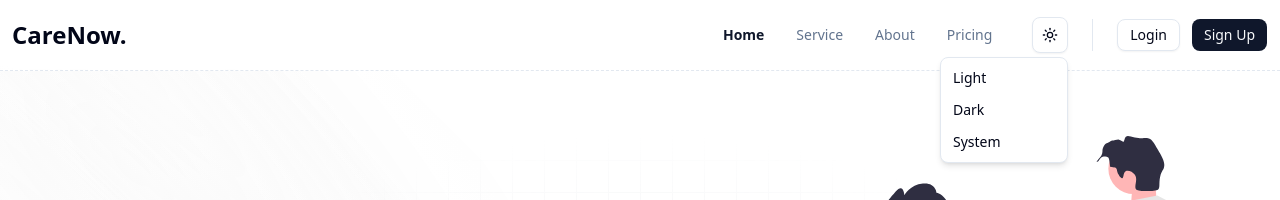
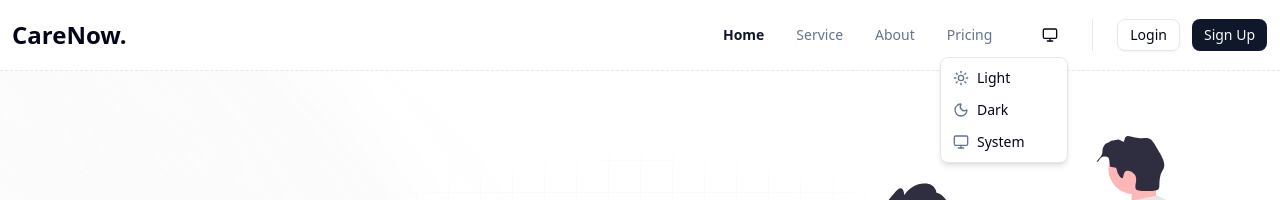
Before and after one commit to naims6/CareNow, a Next.js app: page / in a window 1280 px wide. Both pictures are taken after a click on the button "Toggle theme". Shown: the top 200 px of the page. Built offline with nearby package versions, Linux system fonts and the light colour scheme.

Commit message:
fix: Hydration Mismatch problem in theme

```diff
--- a/src/app/(root)/page.tsx
+++ b/src/app/(root)/page.tsx
@@ -3,7 +3,7 @@ import HeroSection from "@/src/components/Home/HeroSection";
 
 export default function Home() {
   return (
-    <div className="pt-16">
+    <div className="lg:pt-16">
       <HeroSection />
       <About />
     </div>
--- a/src/components/Navbar.tsx
+++ b/src/components/Navbar.tsx
@@ -6,7 +6,6 @@ import { Button } from "@/src/components/ui/button";
 import React, { useState } from "react";
 import { usePathname } from "next/navigation";
 import { ThemeToggle } from "./ThemeToggle";
-import { Separator } from "./ui/separator";
 
 const menuItems = [
   { name: "Home", href: "/" },
@@ -35,7 +34,10 @@ export const Navbar = () => {
               >
                 <Logo />
               </Link>
-
+              <div className="flex gap-2">
+                <div className="lg:hidden">
+                  <ThemeToggle />
+                </div>
                 <button
                   onClick={() => setMenuState(!menuState)}
                   aria-label={menuState == true ? "Close Menu" : "Open Menu"}
@@ -44,6 +46,7 @@ export const Navbar = () => {
                   <Menu className="in-data-[state=active]:rotate-180 in-data-[state=active]:scale-0 in-data-[state=active]:opacity-0 m-auto size-6 duration-200" />
                   <X className="in-data-[state=active]:rotate-0 in-data-[state=active]:scale-100 in-data-[state=active]:opacity-100 absolute inset-0 m-auto size-6 -rotate-180 scale-0 opacity-0 duration-200" />
                 </button>
+              </div>
             </div>
             {/* right side */}
             <div className="bg-background in-data-[state=active]:block lg:in-data-[state=active]:flex mb-6 hidden w-full flex-wrap items-center justify-end space-y-8 rounded-3xl border p-6 shadow-2xl shadow-zinc-300/20 md:flex-nowrap lg:m-0 lg:flex lg:w-fit lg:gap-6 lg:space-y-0 lg:border-transparent lg:bg-transparent lg:p-0 lg:shadow-none dark:shadow-none dark:lg:bg-transparent">
@@ -69,8 +72,10 @@ export const Navbar = () => {
                   })}
                 </ul>
               </div>
+
+              <div className="hidden lg:block">
                 <ThemeToggle />
-
+              </div>
               <div className="flex w-full flex-col space-y-3 sm:flex-row sm:gap-3 sm:space-y-0 md:w-fit lg:border-l lg:pl-6">
                 <Button asChild variant="outline" size="sm">
                   <Link href="/login">
--- a/src/components/ThemeToggle.tsx
+++ b/src/components/ThemeToggle.tsx
@@ -1,40 +1,54 @@
-"use client"
+"use client";
 
-import * as React from "react"
-import { Moon, Sun } from "lucide-react"
-import { useTheme } from "next-themes"
+import * as React from "react";
+import { Monitor, Moon, Sun } from "lucide-react";
+import { useTheme } from "next-themes";
 
-import { Button } from "@/src/components/ui/button"
+import { Button } from "@/src/components/ui/button";
 import {
   DropdownMenu,
   DropdownMenuContent,
   DropdownMenuItem,
   DropdownMenuTrigger,
-} from "@/src/components/ui/dropdown-menu"
+} from "@/src/components/ui/dropdown-menu";
 
 export function ThemeToggle() {
-  const { setTheme } = useTheme()
+  const { theme, setTheme } = useTheme();
+  const [mounted, setMounted] = React.useState(false);
+
+  React.useEffect(() => {
+    setMounted(true);
+  }, []);
+
+  if (!mounted) {
+    return (
+      <Button variant="ghost" size="icon">
+        <span className="sr-only">Toggle theme</span>
+      </Button>
+    );
+  }
 
   return (
-    <DropdownMenu>
+    <DropdownMenu modal={false}>
       <DropdownMenuTrigger asChild>
-        <Button variant="outline" size="icon">
-          <Sun className="h-[1.2rem] w-[1.2rem] scale-100 rotate-0 transition-all dark:scale-0 dark:-rotate-90" />
-          <Moon className="absolute h-[1.2rem] w-[1.2rem] scale-0 rotate-90 transition-all dark:scale-100 dark:rotate-0" />
+        <Button variant="ghost" size="icon">
+          {theme === "light" && <Sun className="h-[1.2rem] w-[1.2rem]" />}
+          {theme === "dark" && <Moon className="h-[1.2rem] w-[1.2rem]" />}
+          {theme === "system" && <Monitor className="h-[1.2rem] w-[1.2rem]" />}
           <span className="sr-only">Toggle theme</span>
         </Button>
       </DropdownMenuTrigger>
       <DropdownMenuContent align="end">
         <DropdownMenuItem onClick={() => setTheme("light")}>
-          Light
+          <Sun className="h-[1.2rem] w-[1.2rem]" /> Light
         </DropdownMenuItem>
         <DropdownMenuItem onClick={() => setTheme("dark")}>
-          Dark
+          <Moon className="h-[1.2rem] w-[1.2rem]" /> Dark
         </DropdownMenuItem>
         <DropdownMenuItem onClick={() => setTheme("system")}>
-          System
+          <Monitor className="h-[1.2rem] w-[1.2rem]" /> System
         </DropdownMenuItem>
       </DropdownMenuContent>
     </DropdownMenu>
-  )
+  );
 }
```
Also changed, not shown: src/components/card/StatsGrid.tsx (+1 -28 lines). Lines whose indentation alone changed are shown as unchanged.
